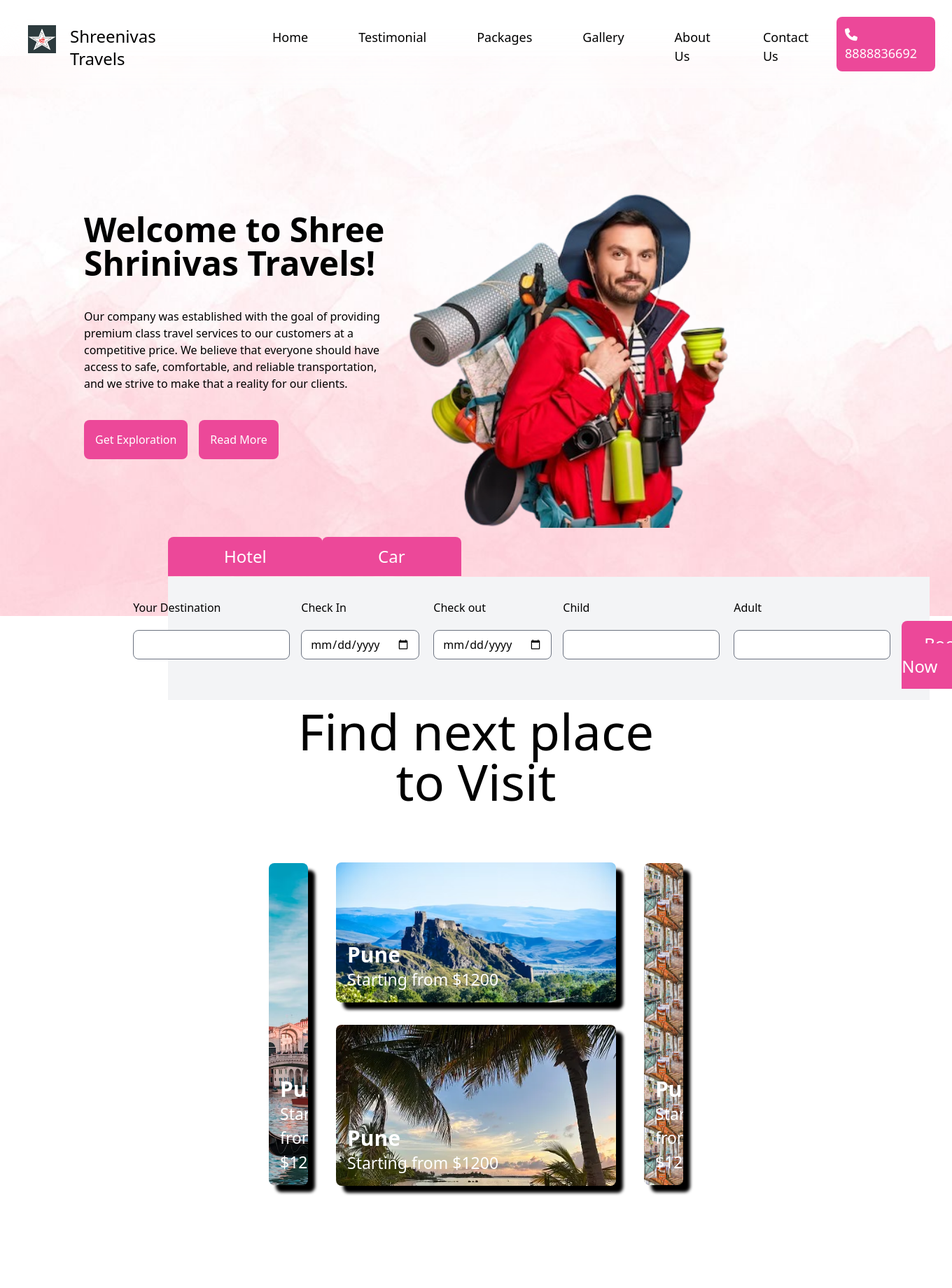
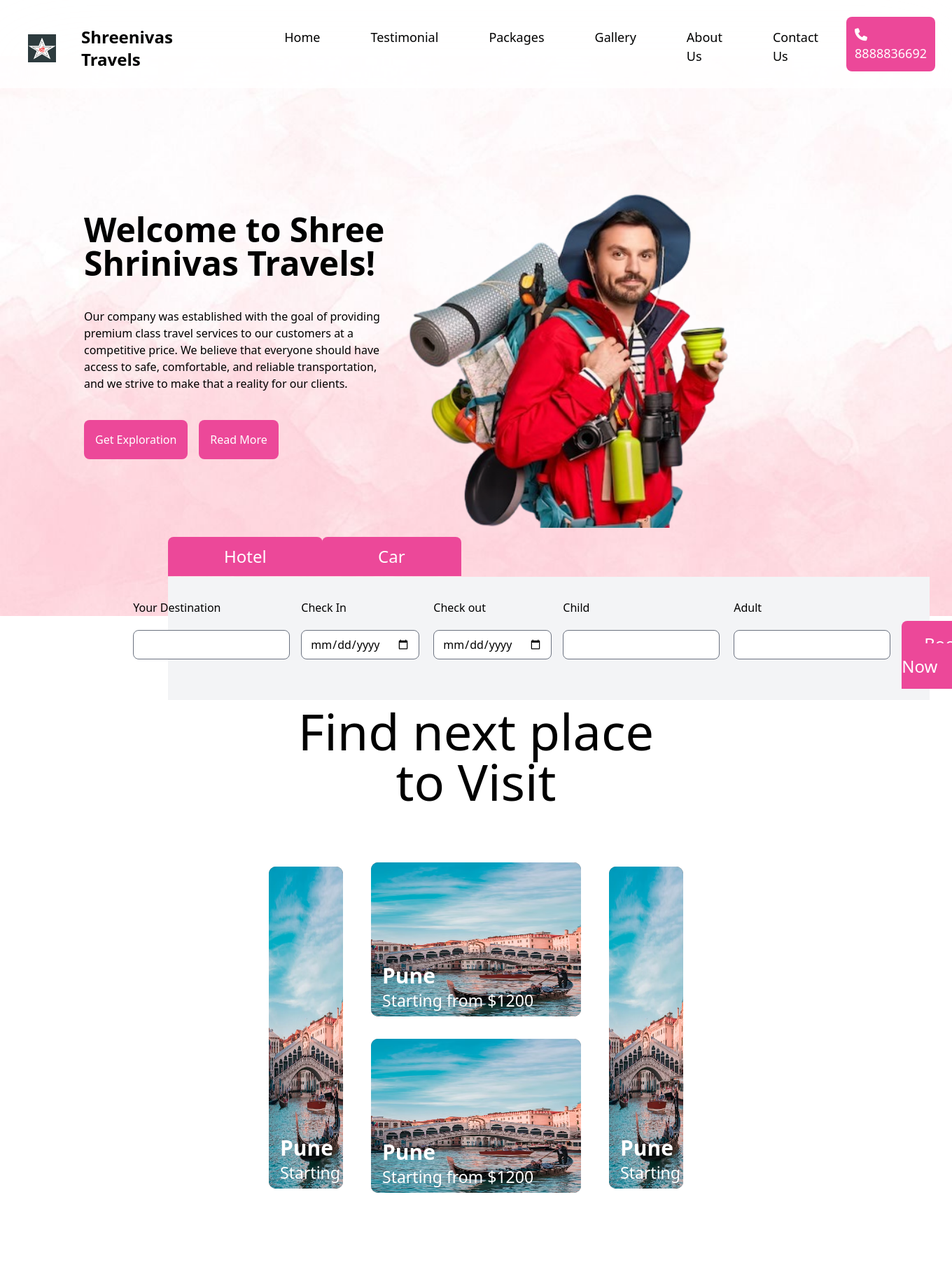
Before and after one commit to ErfanAalam/Car-Rental, a Flask app: page / in a window 1360 px wide; the page is wider, and only the part inside the window is pictured. Shown: the top 1840 px of that part at 70% size. Run offline with Flask 3, Linux system fonts and the light colour scheme; some libraries are stand-ins or nearby versions.

Commit message:
UI updated

```diff
--- a/static/script.js
+++ b/static/script.js
@@ -3,8 +3,8 @@ const features = document.querySelector(".features");
 const close = document.querySelector(".close")
 
 hamburger.addEventListener("click",()=>{
-    if (features.classList.contains("-translate-x-96")) {
-        features.classList.remove("-translate-x-96");
+    if (features.classList.contains("translate-x-96")) {
+        features.classList.remove("translate-x-96");
     }
 })
 hamburger.addEventListener("click",()=>{
@@ -15,7 +15,7 @@ close.addEventListener("click",()=>{
 })
 
 close.addEventListener("click",() =>{
-    features.classList.add("-translate-x-96")
+    features.classList.add("translate-x-96")
 })
 
 // image slider component
--- a/static/style.css
+++ b/static/style.css
@@ -5,7 +5,7 @@
 }
 
 .links li:hover {
-  border-bottom: 2px solid rgb(91, 137, 198);
+  border-bottom: 2px solid rgb(196, 126, 179);
 }
 
 /* Main components */
@@ -18,30 +18,37 @@
 }
 
 .card1 {
-  background-image: url(/static/assests/travels1.avif);
-  background-size: contain;
-  filter: drop-shadow(10px 10px 2px #000);
-  background-position: bottom;
+  transition: all ease-in 0.4s;
+  background-color: #565454;
+  border-radius: 10px;
+  overflow: hidden;
+}
+.card1 img{
+  height: 100%;
+}
+.card1:hover img{
+  mix-blend-mode:hard-light;
+  filter: blur(5px);
+
+}
+.card1 div{
+  transition: all ease-in 0.4s;
+}
+.card1:hover div{
+  width: 100%;
+  height: 100%;
+  color: black;
+  top:180px;
+}
+.card2:hover div{
+  top:80px;
+
 }
 
-.card1:hover, .card2:hover, .card3:hover, .card4:hover {
+
+.card1:hover{
   transform: scale(1.03);
-}
-
-.card2 {
-  background-image: url(/static/assests/travels2.avif);
-  background-size: cover;
-  filter: drop-shadow(10px 10px 2px #000);
-}
-.card3 {
-  background-image: url(/static/assests/travels3.webp);
-  background-size: cover;
-  filter: drop-shadow(10px 10px 2px #000);
-}
-.card4 {
-  background-image: url(/static/assests/travels4.avif);
-  background-size: contain;
-  filter: drop-shadow(10px 10px 2px #000);
+  background-color: #999;
 }
 
 .left img {
@@ -105,7 +112,6 @@
 /* Gallery Component */
 
 .gallery-cards {
-  width: 450px;
   height: 300px;
   background-size: cover;
   background-position: center;
@@ -139,7 +145,7 @@
 
 :root {
   /* Colors */
-  --brand-color: hsl(46, 100%, 50%);
+  --brand-color: hsl(318, 36%, 57%);
   --black: hsl(0, 0%, 0%);
   --white: hsl(0, 0%, 100%);
   /* Fonts */
@@ -236,7 +242,7 @@
   background-color: var(--brand-color);
   font-family: var(--font-title);
   font-size: 1.125rem;
-  color: var(--black);
+  color: var(--white);
 }
 
 .card__button:focus {
--- a/templates/components/navbar.html
+++ b/templates/components/navbar.html
@@ -1,40 +1,40 @@
 <div>
-    <header class="flex justify-between md:p-6 py-6 px-2 backdrop-blur-xl bg-white/30 header w-[100%] fixed top-0 z-10 ">
-        <a href="/" class="logo md:space-x-2 space-x-0 flex item-center justify-center md:gap-3 gap-2 pt-3 md:mx-4">
+    <header class="flex justify-between md:p-6 px-1 backdrop-blur-3xl bg-white/80 header w-[100%] fixed top-0 z-10 ">
+        <a href="/" class="logo md:space-x-2 space-x-0 flex  items-center md:flex-row flex-col md:gap-3 gap-2 pt-3 md:mx-4">
             <img class="w-10 h-10" src="/static/assests/logo.png" alt="" />
-            <span class="md:text-2xl text-[18px] md:pt-0 pt-1">Shreenivas Travels</span>
+            <span class="md:text-2xl text-[18px] md:pt-0 pt-1 pl-4 font-[600]">Shreenivas Travels</span>
         </a>
         <div class="links flex gap-10">
-            <ul class="features gap-8 md:pt-4 absolute md:static inset-0 space-x-10 pt-10 pl-10 md:backdrop-filter-none md:bg-transparent md:h-auto h-[110vh] md:w-auto w-[60vw] bg-pink-400 md:flex
-            -translate-x-96 md:translate-x-0
+            <ul class="features gap-8 md:pt-4 absolute md:static right-0 space-x-10 pt-10 pl-10 md:backdrop-filter-none md:bg-transparent md:h-auto h-[110vh] md:w-auto w-[60vw] bg-pink-400 md:flex
+            translate-x-96 md:translate-x-0
           transition-all duration-500
             ">
-            <i class="close fa-solid fa-xmark md:hidden absolute top-4 right-10"></i>
+            <i class="close fa-solid fa-xmark md:hidden absolute top-4 left-4"></i>
                 <a href="/">
-                    <li class="hover:text-blue-700 cursor-pointer">Home</li>
+                    <li class="hover:text-pink-600 cursor-pointer">Home</li>
                 </a>
                 <a href="">
-                    <li class="hover:text-blue-700 cursor-pointer">Testimonial</li>
+                    <li class="hover:text-pink-600 cursor-pointer">Testimonial</li>
                 </a>
                 <a href="/packages">
-                    <li class="hover:text-blue-700 cursor-pointer">Packages</li>
+                    <li class="hover:text-pink-600 cursor-pointer">Packages</li>
                 </a>
                 <a href="/gallery">
-                    <li class="hover:text-blue-700 cursor-pointer">Gallery</li>
+                    <li class="hover:text-pink-600 cursor-pointer">Gallery</li>
                 </a>
                 <a href="/about">
-                    <li class="hover:text-blue-700 cursor-pointer">About Us</li>
+                    <li class="hover:text-pink-600 cursor-pointer">About Us</li>
                 </a>
                 <a href="/contact">
-                    <li class="hover:text-blue-700 cursor-pointer">Contact Us</li>
+                    <li class="hover:text-pink-600 cursor-pointer">Contact Us</li>
                 </a>
             </ul>
-            <div class="flex gap-1 justify-center items-center">
+            <div class="flex gap-3 justify-center items-center">
                 <div class="contact p-3 text-[18px] bg-pink-500 text-white rounded-lg hover:bg-pink-700 cursor-pointer">
                     <i class="fa-solid fa-phone pt-1 text-white"></i>
                     8888836692
                 </div>
-                <i class="hamburger fa-solid fa-bars block md:hidden absolute top-2 left-2"></i>
+                <i class="hamburger fa-solid fa-bars block md:hidden text-[20px]"></i>
 
             </div>
         </div>
--- a/templates/index.html
+++ b/templates/index.html
@@ -24,11 +24,11 @@
         <div
             class="form absolute md:p-8 bg-gray-100 flex justify-center bottom-[-440px] md:bottom-[-120px] md:left-60 left-0 md:ml-0 md:mr-0 p-2 md:w-[80%] w-[100%]">
             <div
-                class="hotel p-3 rounded-t-lg bg-pink-500 absolute top-[-57px] md:left-0 left-[120px] px-20 text-white text-2xl cursor-pointer hover:bg-pink-700">
+                class="hotel p-3 rounded-t-lg bg-pink-500 absolute top-[-57px] left-0 px-20 text-white text-2xl cursor-pointer active:bg-pink-700 hover:bg-pink-700">
                 Hotel
             </div>
             <div
-                class="hotel p-3 rounded-t-lg bg-pink-500 absolute top-[-57px] left-[220px] px-20 text-white text-2xl cursor-pointer hover:bg-pink-700 md:flex hidden">
+                class="hotel p-3 rounded-t-lg bg-pink-500 absolute top-[-57px] left-[220px] px-20 text-white text-2xl cursor-pointer active:bg-pink-700 hover:bg-pink-700 md:flex hidden">
                 Car
             </div>
             <form action="#" class="md:flex gap-4">
@@ -79,30 +79,38 @@
             <h2 class="md:text-7xl text-4xl font-[500]">Find next place to Visit</h2>
         </div>
         <div class="sec2-cards pt-20 text-left flex md:flex-row flex-col gap-10 items-center">
-            <div
-                class="flex flex-col justify-end rounded-lg bg-cover bg-center overflow-hidden card1 p-4 text-white md:h-[460px] md:w-[300px] w-[300px] h-[300px]">
-                <p class="text-3xl font-bold">Pune</p>
+            <div class="card1 flex relative flex-col  text-white md:h-[460px] md:w-[300px] w-[300px] h-[400px]">
+                <img src="/static/assests/travels1.avif" alt="">
+               <div class="absolute md:top-96 top-80 left-4">
+                <p class=" text-3xl font-bold">Pune</p>
                 <p class="text-[23px]">Starting from $1200</p>
+               </div>
             </div>
 
             <div class="space-y-8">
-                <div
-                    class="flex flex-col justify-end rounded-lg overflow-hidden card2 p-4 text-white md:h-[200px] md:w-[400px] w-[300px] h-[400px]">
-                    <p class="text-3xl font-bold">Pune</p>
+                <div class="card1 card2 flex relative flex-col text-white md:h-[220px] md:w-[300px] w-[300px] h-[400px]">
+                    <img src="/static/assests/travels1.avif" alt="">
+                   <div class="absolute md:top-36 top-80 left-4">
+                    <p class=" text-3xl font-bold">Pune</p>
                     <p class="text-[23px]">Starting from $1200</p>
+                   </div>
                 </div>
 
-                <div
-                    class="flex flex-col justify-end rounded-lg overflow-hidden card3 p-4 text-white md:h-[230px] md:w-[400px] w-[300px] h-[400px]">
-                    <p class="text-3xl font-bold">Pune</p>
+                <div class="card1 card2 flex relative flex-col text-white md:h-[220px] md:w-[300px] w-[300px] h-[400px]">
+                    <img src="/static/assests/travels1.avif" alt="">
+                   <div class="absolute md:top-36 top-80 left-4">
+                    <p class=" text-3xl font-bold">Pune</p>
                     <p class="text-[23px]">Starting from $1200</p>
+                   </div>
                 </div>
             </div>
 
-            <div
-                class="flex flex-col justify-end rounded-lg overflow-hidden card4 p-4 text-white md:h-[460px] md:w-[300px] w-[300px] h-[300px]">
-                <p class="text-3xl font-bold">Pune</p>
+            <div class="card1 flex relative flex-col text-white md:h-[460px] md:w-[300px] w-[300px] h-[400px]">
+                <img src="/static/assests/travels1.avif" alt="">
+               <div class="absolute md:top-96 top-80 left-4">
+                <p class=" text-3xl font-bold">Pune</p>
                 <p class="text-[23px]">Starting from $1200</p>
+               </div>
             </div>
         </div>
     </div>
```
Also changed, not shown: templates/gallery.html (+16 -16 lines).
